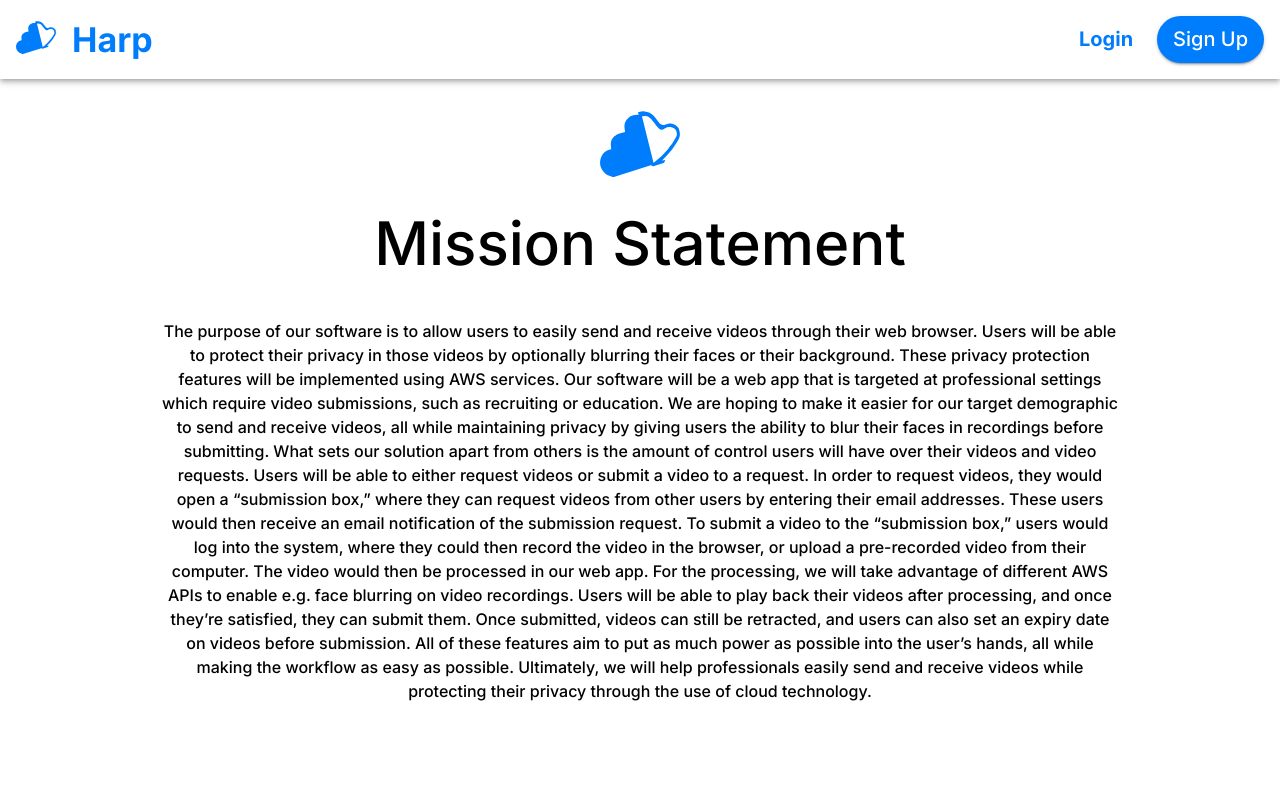
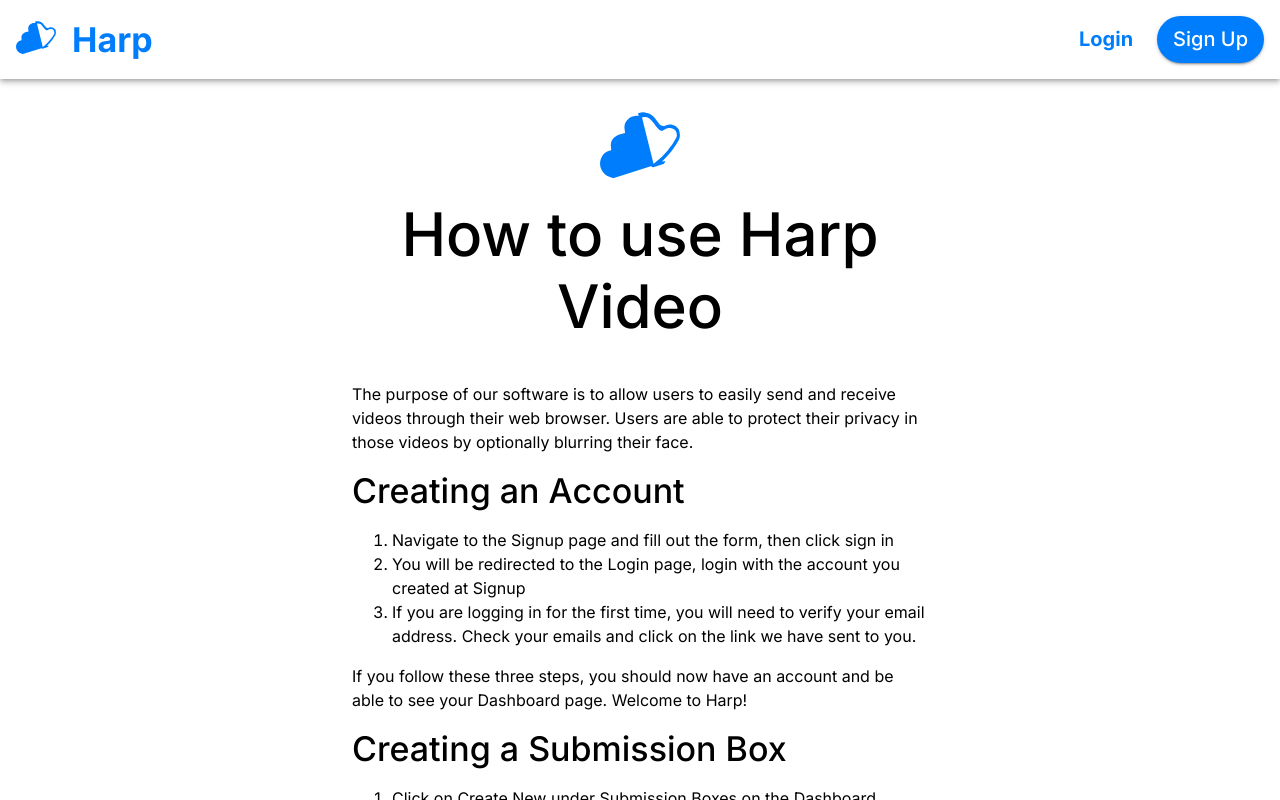
Before and after one commit to COSC-499-W2023/year-long-project-team-3, a Next.js app: page /find-out-more in a window 1280 px wide. Built offline with nearby package versions, Linux system fonts and the light colour scheme; no server answers.

Commit message:
Fix mission statement

```diff
--- a/src/app/find-out-more/page.tsx
+++ b/src/app/find-out-more/page.tsx
@@ -10,40 +10,28 @@ import { type SessionContextValue, useSession } from 'next-auth/react'
 export default function FindOutMorePage() {
     const session: SessionContextValue = useSession()
 
-    const missionStatement =
-        'The purpose of our software is to allow users to easily send and receive videos through their web\n' +
-        'browser. Users will be able to protect their privacy in those videos by optionally blurring their\n' +
-        'faces or their background. These privacy protection features will be implemented using AWS services.\n' +
-        'Our software will be a web app that is targeted at professional settings which require video\n' +
-        'submissions, such as recruiting or education. We are hoping to make it easier for our target\n' +
-        'demographic to send and receive videos, all while maintaining privacy by giving users the ability to\n' +
-        'blur their faces in recordings before submitting. What sets our solution apart from others is the\n' +
-        'amount of control users will have over their videos and video requests. Users will be able to either\n' +
-        'request videos or submit a video to a request. In order to request videos, they would open a\n' +
-        '“submission box,” where they can request videos from other users by entering their email addresses.\n' +
-        'These users would then receive an email notification of the submission request. To submit a video to\n' +
-        'the “submission box,” users would log into the system, where they could then record the video in the\n' +
-        'browser, or upload a pre-recorded video from their computer. The video would then be processed in\n' +
-        'our web app. For the processing, we will take advantage of different AWS APIs to enable e.g. face\n' +
-        'blurring on video recordings. Users will be able to play back their videos after processing, and\n' +
-        'once they’re satisfied, they can submit them. Once submitted, videos can still be retracted, and\n' +
-        'users can also set an expiry date on videos before submission. All of these features aim to put as\n' +
-        'much power as possible into the user’s hands, all while making the workflow as easy as possible.\n' +
-        'Ultimately, we will help professionals easily send and receive videos while protecting their privacy\n' +
-        'through the use of cloud technology.'
-
     return (
         <>
             <Header {...session} />
-            <Box sx={{ marginTop: 4, display: 'flex', flexDirection: 'column', alignItems: 'center' }}>
+            <Box
+                sx={{
+                    display: 'flex',
+                    flexDirection: 'column',
+                    alignItems: 'center',
+                    overflow: 'hidden',
+                    overflowY: 'scroll',
+                    position: 'absolute',
+                    top: 80,
+                    bottom: 0,
+                    left: 0,
+                }}
+            >
+                <Box sx={{ mt: 4 }}>
                     <Logo fontSize={80} />
                 </Box>
                 <Box
                     sx={{
-                    marginTop: 2,
-                    display: 'flex',
-                    flexDirection: 'column',
-                    alignItems: 'center',
+                        maxWidth: '45%',
                     }}
                 >
                     <Typography
@@ -51,31 +39,103 @@ export default function FindOutMorePage() {
                         variant='h2'
                         sx={{
                             fontWeight: 'medium',
-                        maxWidth: {
-                            md: undefined,
-                            lg: '70%',
-                            xl: '45%',
-                        },
                             textAlign: 'center',
                             pb: 5,
                         }}
                     >
-                    Mission Statement
+                        How to use Harp Video
                     </Typography>
+                    <Box>
+                        <Typography>
+                            The purpose of our software is to allow users to easily send and receive videos through
+                            their web browser. Users are able to protect their privacy in those videos by optionally
+                            blurring their face.
+                        </Typography>
+                    </Box>
+                    <Box>
                         <Typography
-                    variant='body1'
+                            variant='h4'
                             sx={{
                                 fontWeight: 'medium',
-                        maxWidth: {
-                            md: undefined,
-                            lg: '75%',
-                            xl: '50%',
-                        },
-                        textAlign: 'center',
+                                my: 2,
                             }}
                         >
-                    { missionStatement }
+                            Creating an Account
                         </Typography>
+                        <ol>
+                            <li>Navigate to the Signup page and fill out the form, then click sign in</li>
+                            <li>
+                                You will be redirected to the Login page, login with the account you created at Signup
+                            </li>
+                            <li>
+                                If you are logging in for the first time, you will need to verify your email address.
+                                Check your emails and click on the link we have sent to you.
+                            </li>
+                        </ol>
+                        <Typography>
+                            If you follow these three steps, you should now have an account and be able to see your
+                            Dashboard page. Welcome to Harp!
+                        </Typography>
+                    </Box>
+                    <Box>
+                        <Typography
+                            variant='h4'
+                            sx={{
+                                fontWeight: 'medium',
+                                my: 2,
+                            }}
+                        >
+                            Creating a Submission Box
+                        </Typography>
+                        <ol>
+                            <li>Click on Create New under Submission Boxes on the Dashboard.</li>
+                            <li>
+                                If you are logging in for the first time, you will need to verify your email address.
+                                Check your emails and click on the link we have sent to you.
+                            </li>
+                            <li>
+                                Complete the multi-step form consisting of Box Settings, Request Submissions, and Review
+                                &amp; Create.
+                            </li>
+                        </ol>
+                        <Typography>
+                            After clicking Create, you can now navigate to My Boxes under Submission Boxes on the
+                            Dashboard to see the box you have created.
+                        </Typography>
+                    </Box>
+                    <Box>
+                        <Typography
+                            variant='h4'
+                            sx={{
+                                fontWeight: 'medium',
+                                my: 2,
+                            }}
+                        >
+                            Uploading a Video to a Submission Box
+                        </Typography>
+                        <ol>
+                            <li>
+                                Click on Upload New under Menu on the Dashboard. If you want to blur your face in the
+                                video, tick the checkbox on the Upload Video page before uploading a video from your
+                                computer.
+                            </li>
+                            <li>
+                                Once you have uploaded a video, it will be processed using AWS services. After
+                                processing is done, you will be redirected to the Preview page. There, you can playback
+                                your video to ensure it is what you want to submit.
+                            </li>
+                            <li>
+                                Upon clicking Next, you will find yourself on the Submit page, there you can see your
+                                video&apos;s thumbnail and enter a title and description. You will also choose the
+                                Submission Box you want to upload your video to.
+                            </li>
+                        </ol>
+                        <Typography sx={{ mb: 10 }}>
+                            After clicking Submit, you can see your video on your Dashboard page under Recents and
+                            Submitted videos.
+                        </Typography>
+                    </Box>
+                </Box>
             </Box>
         </>
     )
```
Also changed, not shown: 1 other file (tests, documents, lock files or other folders). Lines whose indentation alone changed are shown as unchanged.
